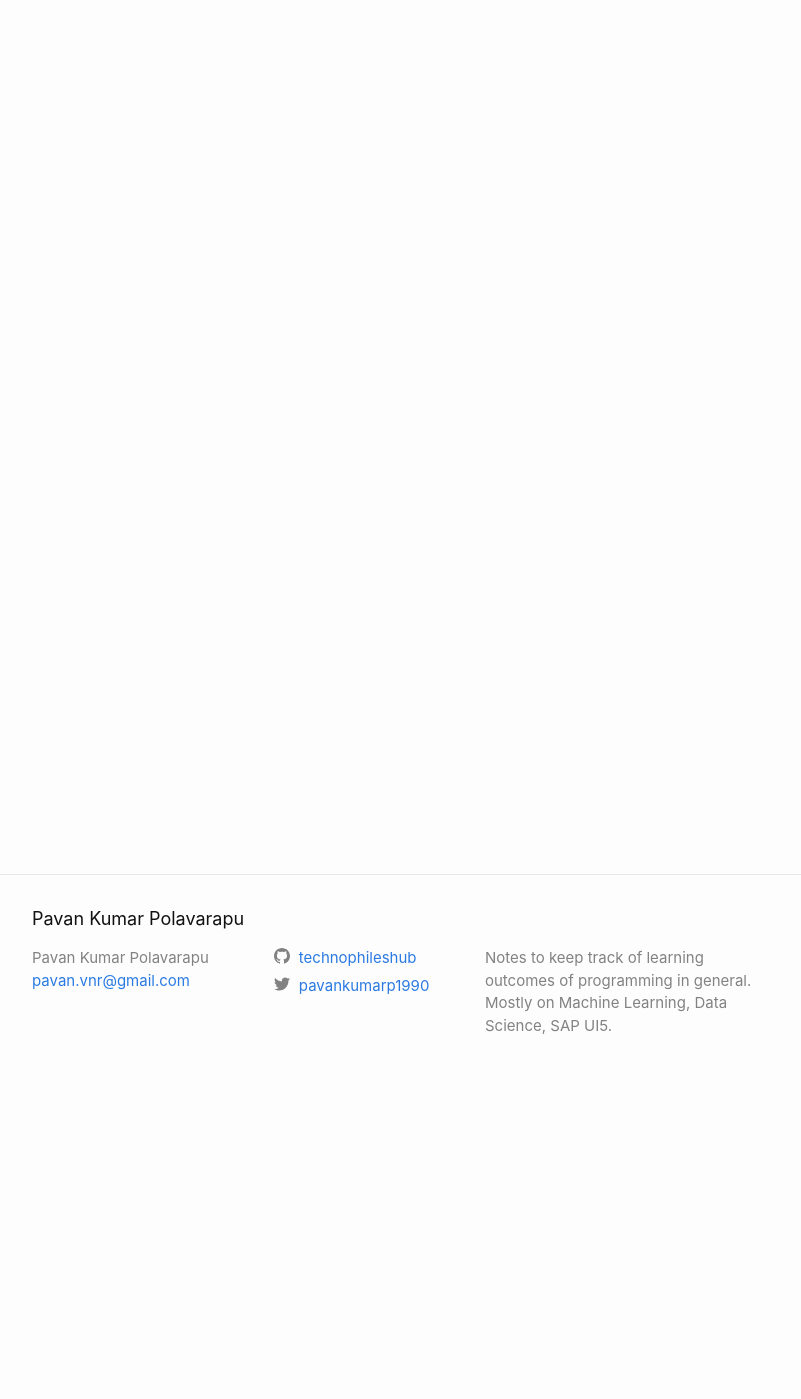
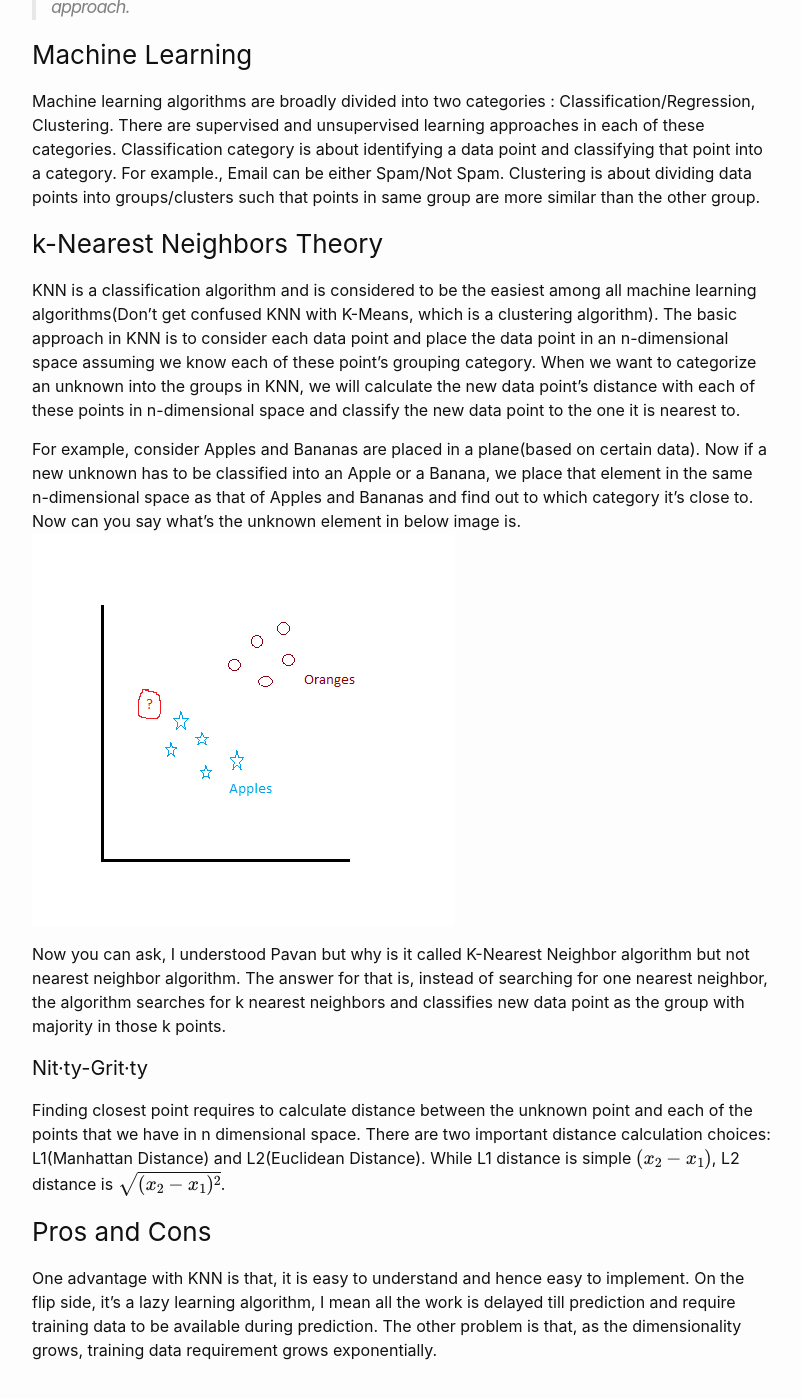
Before and after one commit to pavankumarpolavarapu/pavankumarpolavarapu_old.github.io, a Jekyll site: the page built from notebook/_posts/2018-11-11-k-nearest-neighbors.md, in a window 1280 px wide and 1400 px high, scrolled down 303 px. Shown: the whole window, without its empty margins (238-1039 px from the left). Built offline with Jekyll 4.4.1, drawn with Linux system fonts in a browser that asks for light colours; formulas are drawn with MathJax 3; some of the changed text lies outside the part shown.

Commit message:
005 - Added Post on KNN

```diff
--- a/notebook/_posts/2018-11-11-k-nearest-neighbors.md
+++ b/notebook/_posts/2018-11-11-k-nearest-neighbors.md
@@ -1,11 +1,29 @@
 ---
 layout: post
 title: "Implemeting a k-Nearest Neighbor classifier"
-date:   2018-11-04
+date:   2018-11-14
 category: notebook
 comments: true
 math: true
 author: "Pavan Kumar Polavarapu"
 ---
 
->Recently, I have started following CS231n MIT Course and the first assignment of week 2 is to implement K-Nearest Neighbor Classifier and here I am taking my notes.
+>Recently, I have started following CS231n MIT Course and the first assignment of week 2 is to implement K-Nearest Neighbors Classifier and here I wanted to share thoughts on my approach.
+
+### Machine Learning
+Machine learning algorithms are broadly divided into two categories : Classification/Regression, Clustering. There are supervised and unsupervised learning approaches in each of these categories. Classification category is about identifying a data point and classifying that point into a category. For example., Email can be either Spam/Not Spam.  Clustering is about dividing data points into groups/clusters such that points in same group are more similar than the other group.
+
+### k-Nearest Neighbors Theory
+KNN is a classification algorithm and is considered to be the easiest among all machine learning algorithms(Don't get confused KNN with K-Means, which is a clustering algorithm). The basic approach in KNN is to consider each data point and place the data point in an n-dimensional space assuming we know each of these point's grouping category. When we want to categorize an unknown into the groups in KNN, we will calculate the new data point's distance with each of these points in n-dimensional space and classify the new data point to the one it is nearest to.
+
+For example, consider Apples and Bananas are placed in a plane(based on certain data). Now if a new unknown has to be classified into an Apple or a Banana, we place that element in the same n-dimensional space as that of Apples and Bananas
+and find out to which category it's close to. Now can you say what's the unknown element in below image is.
+<img src="/assets/notebook-images/knn-classification.png" alt="KNN Classification">
+
+Now you can ask, I understood Pavan but why is it called K-Nearest Neighbor algorithm but not nearest neighbor algorithm. The answer for that is, instead of searching for one nearest neighbor, the algorithm searches for k nearest neighbors and classifies new data point as the group with majority in those k points.
+
+#### Nit·ty-Grit·ty
+Finding closest point requires to calculate distance between the unknown point and each of the points that we have in n dimensional space. There are two important distance calculation choices: L1(Manhattan Distance) and L2(Euclidean Distance). While L1 distance is simple $$(x_{\text{2}} - x_{\text{1}})$$, L2 distance is $$\sqrt{(x_{\text{2}} - x_{\text{1}})^2}$$.
+
+### Pros and Cons
+One advantage with KNN is that, it is easy to understand and hence easy to implement. On the flip side, it's a lazy learning algorithm, I mean all the work is delayed till prediction and require training data to be available during prediction. The other problem is that, as the dimensionality grows, training data requirement grows exponentially.
```
Also changed, not shown: notebook/index.md (+1 -1 lines), assets/notebook-images/knn-classification.png (added).
